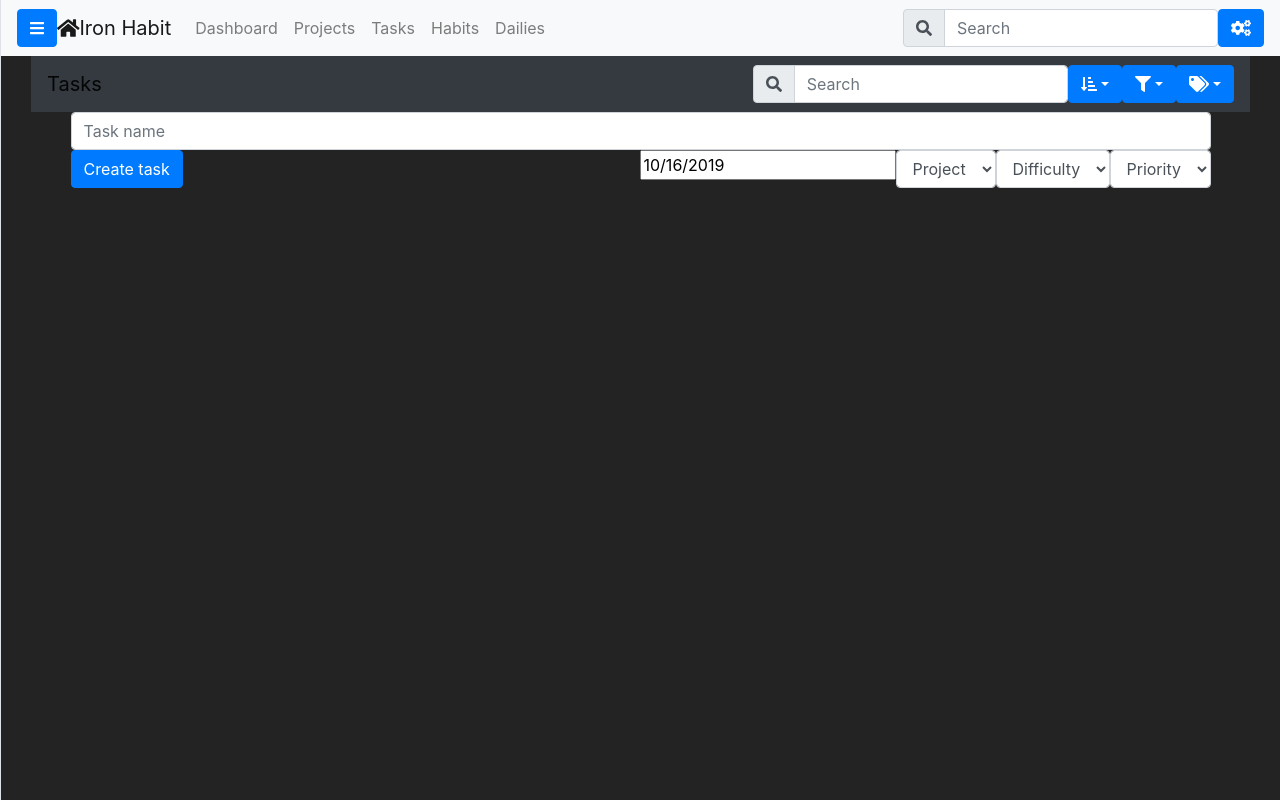
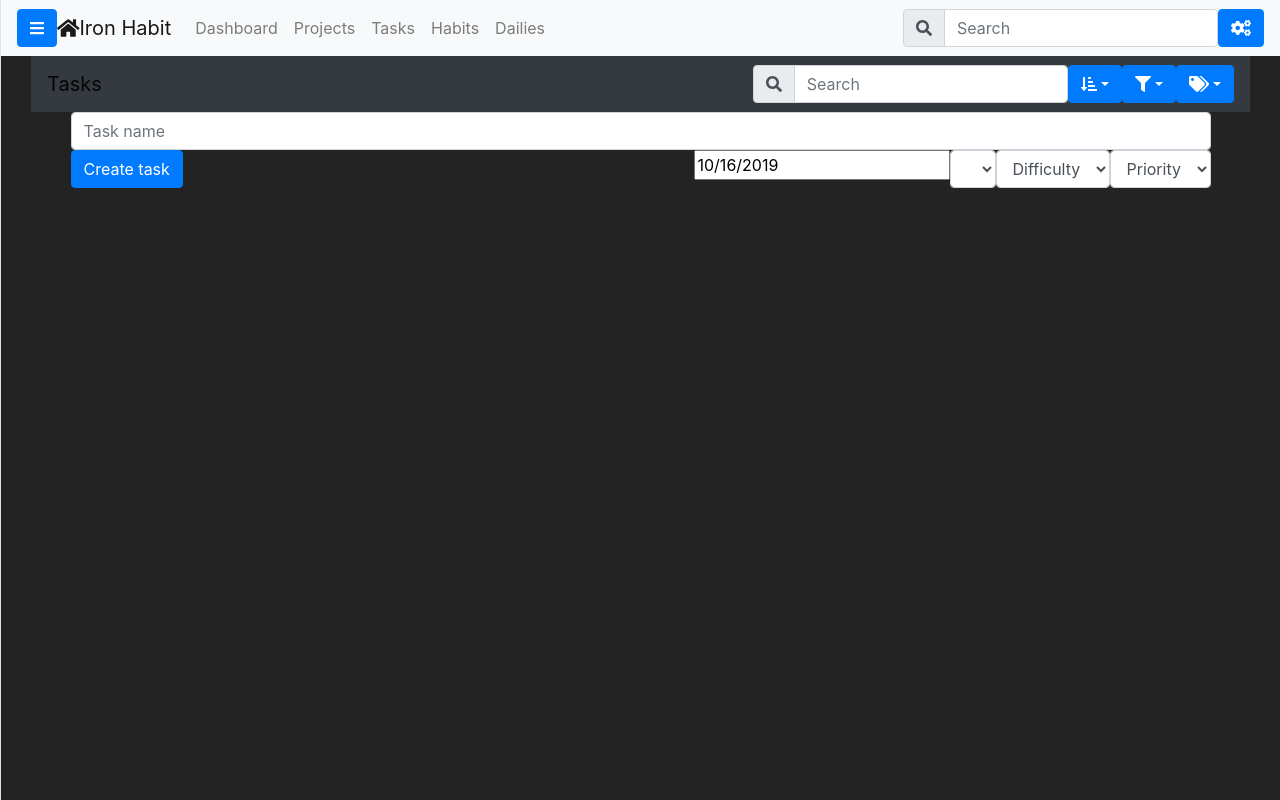
Before and after one commit to biniu/IronHabit-front, a React (Create React App) app: page /tasks in a window 1280 px wide. Built offline with nearby package versions, Linux system fonts and the light colour scheme; no server answers.

Commit message:
show real project insted of hardcodet

```diff
--- a/src/SubSites/Tasks/RenderTasks.js
+++ b/src/SubSites/Tasks/RenderTasks.js
@@ -217,7 +217,10 @@ export class RenderTasks extends React.Component {
         </Popup> */}
 
         <Row>
-          {<TaskQuickCreateForm refreshTasks={this.getData} />}
+          {<TaskQuickCreateForm
+            refreshTasks={this.getData}
+            projectList={this.state.projects}
+          />}
         </Row>
 
         <Row>
--- a/src/SubSites/Tasks/TaskQuickCreateForm.js
+++ b/src/SubSites/Tasks/TaskQuickCreateForm.js
@@ -42,6 +42,8 @@ export class TaskQuickCreateForm extends Component {
       task_priority: 5,
       task_project: 1,
       task_deadline: '',
+
+      // projectList: this.props.projectList,
     }
 
   }
@@ -52,6 +54,29 @@ export class TaskQuickCreateForm extends Component {
 
   handleDeadline = (deadline) => {
     this.setState({ ["task_deadline"]: deadline });
+  }
+
+  projectEntrance = (project) => {
+    return <option value={project.id}>{project.name}</option>
+  }
+
+  listProjects = () => {
+    const optionList = this.props.projectList.map(project => {
+      return this.projectEntrance(project);
+    })
+    return (
+      <Form.Control as="select" name="task_project"
+        value={this.state.task_project}
+        onChange={this.handleUserInput}
+      >
+        {optionList}
+        {/* <option value="2">2</option>
+        <option value="3">3</option>
+        <option value="4">4</option>
+        <option value="5">5</option> */}
+
+      </Form.Control>
+    )
   }
 
   createTask = async (e) => {
@@ -101,20 +126,11 @@ export class TaskQuickCreateForm extends Component {
 
             <Form.Label >
               {<PickDate handleDate={this.handleDeadline} />}
-              {/* <Form.Control as="select" name="task_deadline"
-                value={this.state.task_deadline}
-                onChange={this.handleUserInput}
-              >
-                <option value="5">deadline</option>
-                <option value="2">2</option>
-                <option value="3">3</option>
-                <option value="4">4</option>
-                <option value="5">5</option>
-              </Form.Control> */}
             </Form.Label>
 
             <Form.Label >
-              <Form.Control as="select" name="task_project"
+              {this.listProjects()}
+              {/* <Form.Control as="select" name="task_project"
                 value={this.state.task_project}
                 onChange={this.handleUserInput}
               >
@@ -123,7 +139,7 @@ export class TaskQuickCreateForm extends Component {
                 <option value="3">3</option>
                 <option value="4">4</option>
                 <option value="5">5</option>
-              </Form.Control>
+              </Form.Control> */}
             </Form.Label>
 
             <Form.Label >
```
